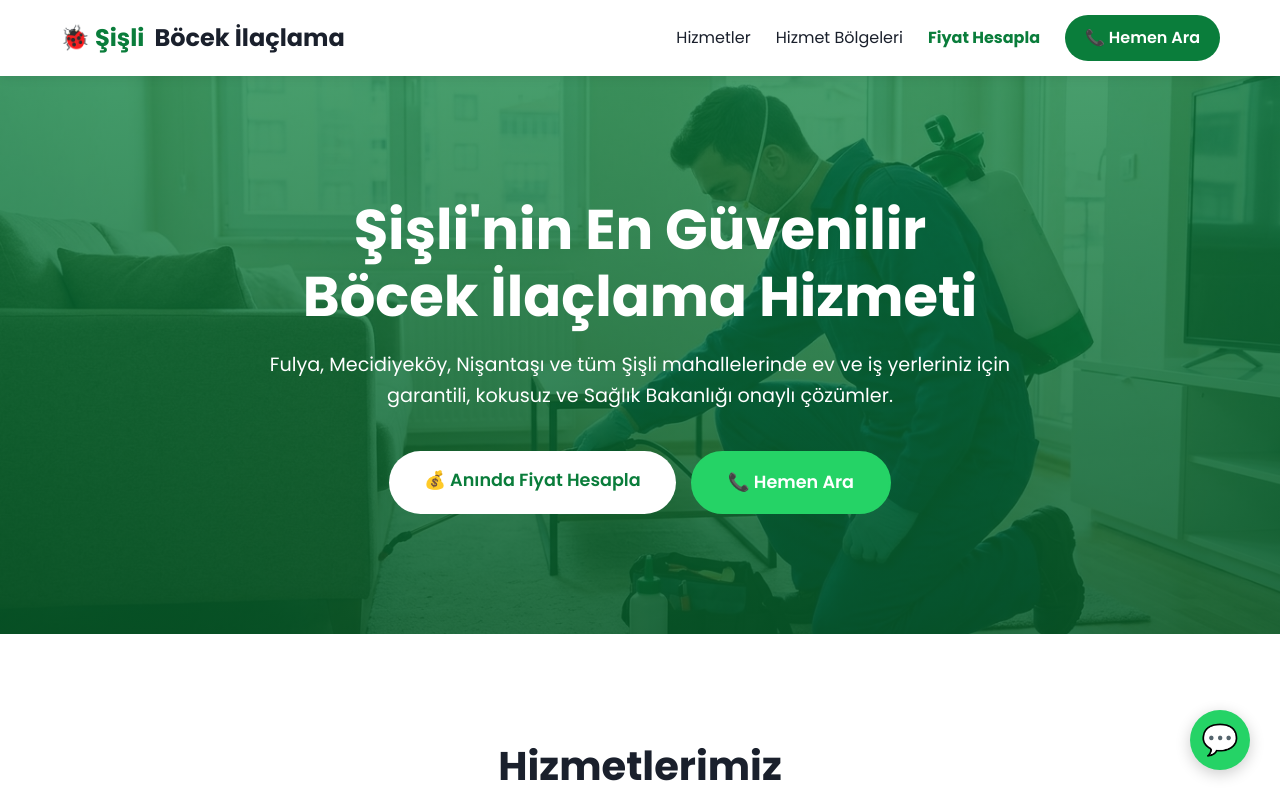
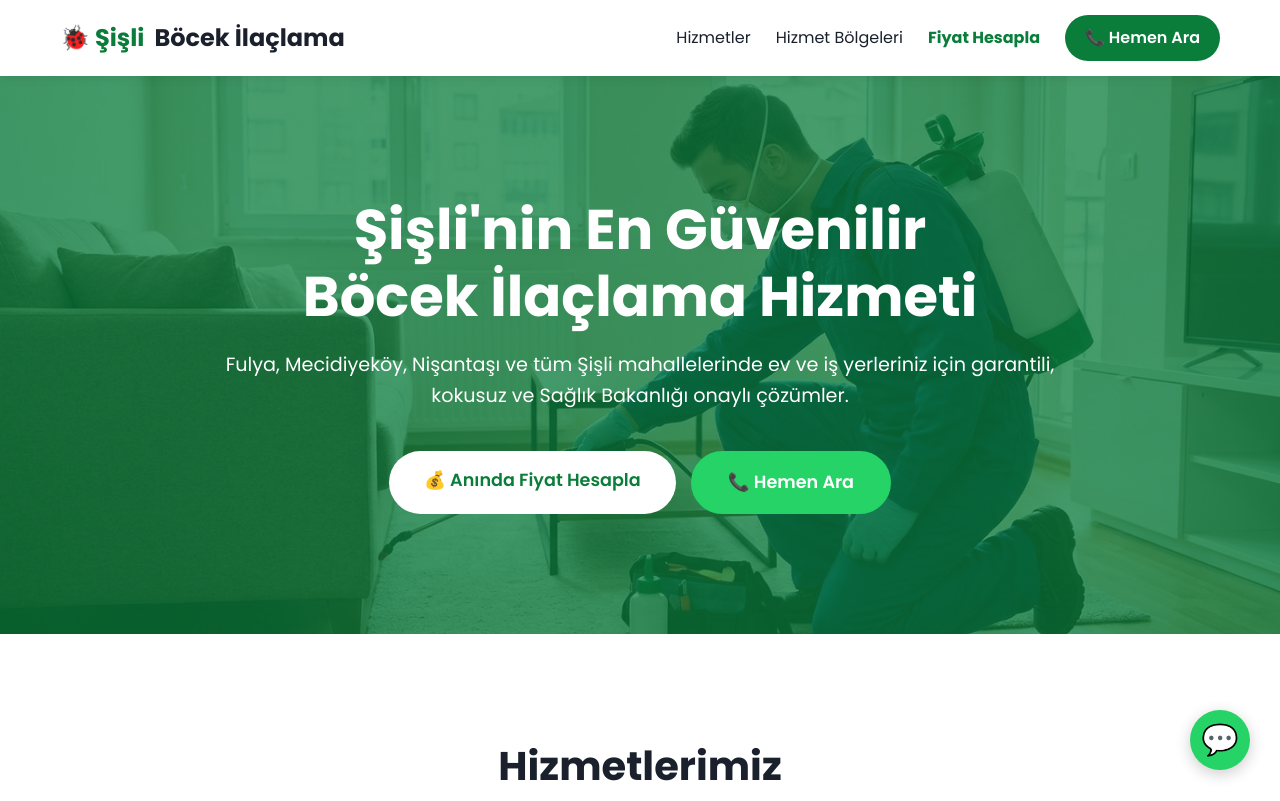
Before and after one commit to ayhn37/sisli-bocek-ilaclama, a plain HTML site: page index.html in a window 1280 px wide. Shown: the top 801 px of the page. Drawn offline with Linux system fonts and the light colour scheme.

Commit message:
Refactor hero section with new styles and content

```diff
--- a/index.html
+++ b/index.html
@@ -21,14 +21,52 @@
         nav a:hover { color: var(--primary); }
         .nav-tel { background: var(--primary); color: #fff !important; padding: 10px 20px; border-radius: 50px; font-weight: 600; }
 
-        /* HERO */
+        /* HERO (SLAYT / GÖRSEL ALANI) */
         .hero {
-            /* Arka plan resmi ve üzerindeki yeşil karartma (overlay) */
-            background: linear-gradient(rgba(10, 125, 59, 0.75), rgba(7, 92, 42, 0.85)), url('ilaclama.jpg') center/cover no-repeat;
-            color: #fff; padding: 120px 20px; text-align: center;
+            position: relative;
+            color: #fff;
+            padding: 120px 20px;
+            text-align: center;
+            overflow: hidden;
+            background-color: var(--primary-dark);
+            display: flex;
+            align-items: center;
+            justify-content: center;
+            min-height: 500px;
         }
+
+        /* Resmi tam arkaya yayan kod */
+        .hero-img {
+            position: absolute;
+            top: 0;
+            left: 0;
+            width: 100%;
+            height: 100%;
+            object-fit: cover; /* Resmin bozulmadan alanı kaplamasını sağlar */
+            z-index: 0;
+        }
+
+        /* Resmin üzerindeki yeşil karartma (Okunabilirlik için) */
+        .hero-overlay {
+            position: absolute;
+            top: 0;
+            left: 0;
+            width: 100%;
+            height: 100%;
+            background: rgba(10, 125, 59, 0.75); /* Yeşil renk tonu */
+            z-index: 1;
+        }
+
+        /* Yazıların ve butonların resmin üstünde durması için */
+        .hero-content {
+            position: relative;
+            z-index: 2;
+            width: 100%;
+            max-width: 900px;
+        }
+
         .hero h1 { font-size: 3.5rem; margin-bottom: 20px; line-height: 1.2; font-weight: 700; }
-        .hero p { font-size: 1.2rem; margin-bottom: 40px; max-width: 800px; margin-left: auto; margin-right: auto; }
+        .hero p { font-size: 1.2rem; margin-bottom: 40px; }
         .btn-group { display: flex; gap: 15px; justify-content: center; flex-wrap: wrap; }
         .btn { padding: 15px 35px; border-radius: 50px; font-weight: 600; font-size: 1.1rem; transition: 0.3s; cursor: pointer; display: inline-block; border: none; }
         .btn-primary { background: #fff; color: var(--primary); }
@@ -82,7 +120,12 @@
 
         @keyframes fadeIn { from { opacity: 0; transform: translateY(10px); } to { opacity: 1; transform: translateY(0); } }
 
-        @media (max-width: 768px) { .hero h1 { font-size: 2.2rem; } nav { display: none; } .calc-container { padding: 30px 20px; } }
+        @media (max-width: 768px) {
+            .hero h1 { font-size: 2.2rem; }
+            nav { display: none; }
+            .calc-container { padding: 30px 20px; }
+            .hero { padding: 80px 20px; min-height: 400px; }
+        }
     </style>
 </head>
 <body>
@@ -99,12 +142,20 @@
         </div>
     </header>
 
+    <!-- SLAYDER / RESİM ALANI BURADA -->
     <section class="hero">
-        <h1>Şişli'nin En Güvenilir<br>Böcek İlaçlama Hizmeti</h1>
-        <p>Fulya, Mecidiyeköy, Nişantaşı ve tüm Şişli mahallelerinde ev ve iş yerleriniz için garantili, kokusuz ve Sağlık Bakanlığı onaylı çözümler.</p>
-        <div class="btn-group">
-            <a href="#fiyat-hesapla" class="btn btn-primary">💰 Anında Fiyat Hesapla</a>
-            <a href="tel:08504660022" class="btn btn-wa">📞 Hemen Ara</a>
+        <!-- Resim dosyası direkt buraya eklendi. Mobilde kesin çalışır. -->
+        <img src="ilaclama.jpg" alt="Böcek İlaçlama Hizmeti" class="hero-img">
+
+        <div class="hero-overlay"></div>
+
+        <div class="hero-content">
+            <h1>Şişli'nin En Güvenilir<br>Böcek İlaçlama Hizmeti</h1>
+            <p>Fulya, Mecidiyeköy, Nişantaşı ve tüm Şişli mahallelerinde ev ve iş yerleriniz için garantili, kokusuz ve Sağlık Bakanlığı onaylı çözümler.</p>
+            <div class="btn-group">
+                <a href="#fiyat-hesapla" class="btn btn-primary">💰 Anında Fiyat Hesapla</a>
+                <a href="tel:08504660022" class="btn btn-wa">📞 Hemen Ara</a>
+            </div>
         </div>
     </section>
 
```
